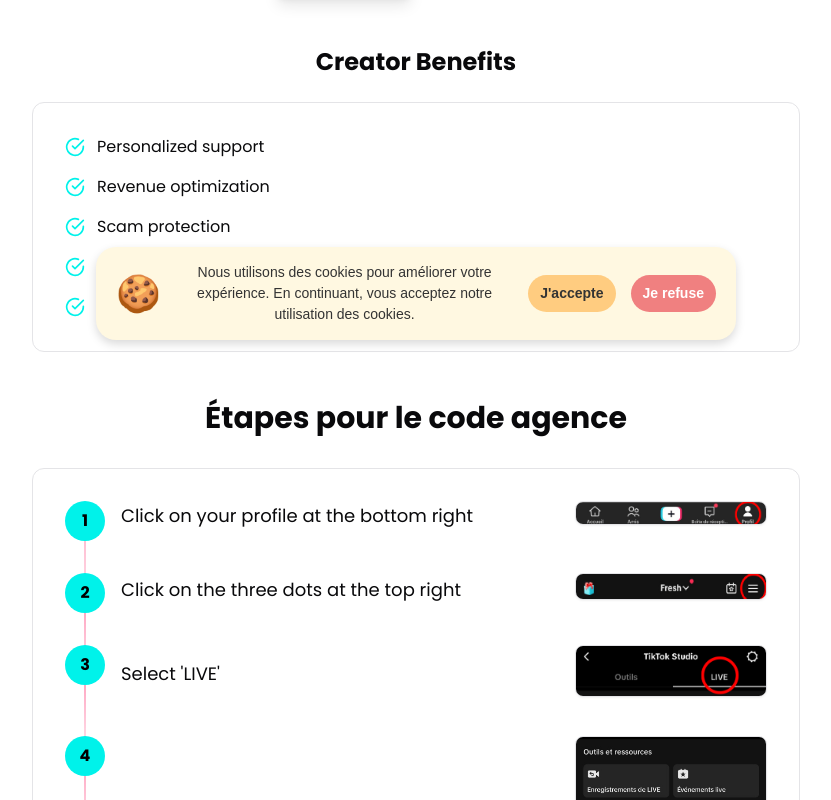
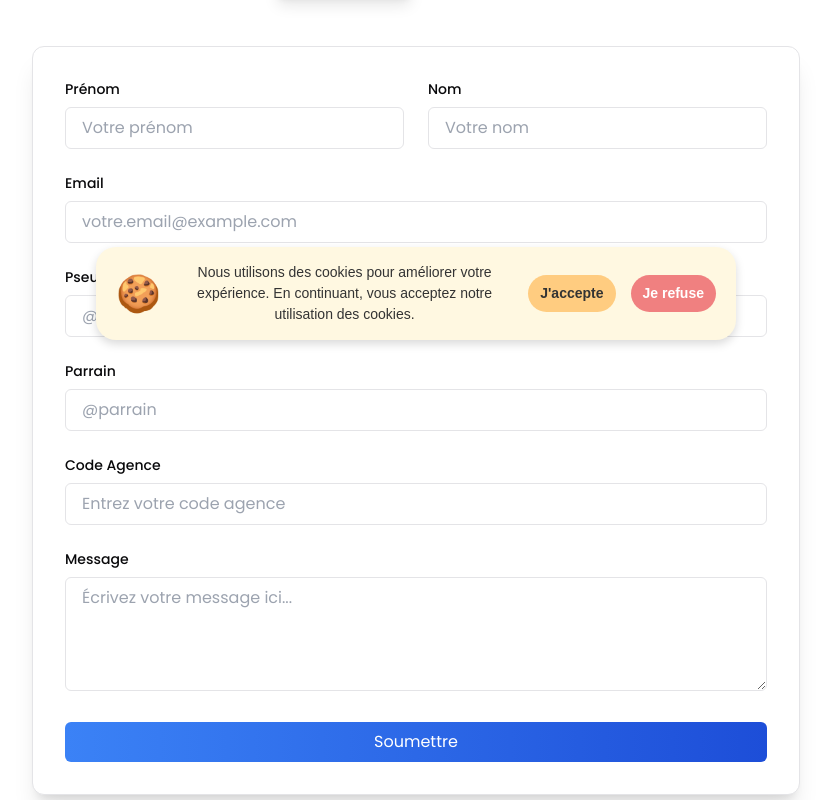
Before and after one commit to Blamxis/freshagency, a React (Vite) app: page /join in a window 1280 px wide. Shown: the part 440-1240 px from the top of the page, without its empty margins (224-1055 px from the left). Built offline with nearby package versions, Linux system fonts and the light colour scheme.

Commit message:
update file

```diff
--- a/src/App.tsx
+++ b/src/App.tsx
@@ -23,7 +23,7 @@ function App() {
           <div className="min-h-screen flex flex-col bg-background text-foreground transition-colors duration-300">
             <Helmet>
               <meta charSet="utf-8" />
-              <title>FreshAgency - Top TikTok Creator Management</title>
+              <title>FreshAgency</title>
               <meta
                 name="description"
                 content="FreshAgency est une agence de gestion de créateurs TikTok spécialisée dans le gaming et le live streaming."
--- a/src/pages/Home.tsx
+++ b/src/pages/Home.tsx
@@ -89,7 +89,7 @@ const Home = () => {
       name: 'Fresh Spam',
       tiktok: '@fresh_spam',
       tiktokUrl: 'https://www.tiktok.com/@fresh_spam?lang=fr',
-      image: './images/freshpp.jpeg',
+      image: './images/freshpp.webp',
       description: t('home.certifiedStreamers.freshSpam.description'),
       games: ['Minecraft', 'Live Interactif'],
       certified: true
@@ -98,7 +98,7 @@ const Home = () => {
       name: 'Blyk',
       tiktok: '@blyk0_0',
       tiktokUrl: 'https://www.tiktok.com/@blyk0_0?lang=fr',
-      image: './images/blykpp.jpeg',
+      image: './images/blykpp.webp',
       description: t('home.certifiedStreamers.blyk0.description'),
       games: ['Minecraft', 'GTA V', 'Fortnite', 'Live Interactif'],
       certified: true
--- a/src/pages/JoinUs.tsx
+++ b/src/pages/JoinUs.tsx
@@ -1,25 +1,34 @@
-import React, { useState } from "react";
+import React, { useState, useRef, useEffect } from "react";
 import { CheckCircle } from "lucide-react";
 import { useTranslation } from "react-i18next";
-import { joinFormSchema } from "../utils/validation";
-import ImageModal from '../components/ImageModal';
+import { z } from "zod";
+
+// Validation Schema
+const joinFormSchema = z.object({
+  firstName: z.string().min(2).max(50),
+  lastName: z.string().min(2).max(50),
+  email: z.string().email(),
+  tiktok: z.string().optional(),
+  agencyCode: z.string().optional(),
+  referral: z.string().optional(),
+  investissement: z.string().optional(),
+  message: z.string().min(10).max(1000),
+  formType: z.enum(["creator", "brand"]),
+});
 
 const JoinUs = () => {
   const { t } = useTranslation();
   const [formType, setFormType] = useState<"creator" | "brand">("creator");
   const [isSubmitted, setIsSubmitted] = useState(false);
   const [isSubmitting, setIsSubmitting] = useState(false);
-  const [selectedImage, setSelectedImage] = useState<string | null>(null);
+  const formRef = useRef<HTMLFormElement>(null);
 
-  const creatorBenefits = t("join.benefits.creator.items", {
-    returnObjects: true,
-  }) as string[];
-  const brandBenefits = t("join.benefits.brand.items", {
-    returnObjects: true,
-  }) as string[];
-  const agencySteps = t("join.agencyCode.steps", {
-    returnObjects: true,
-  }) as string[];
+  useEffect(() => {
+    if (isSubmitted) {
+      const timer = setTimeout(() => setIsSubmitted(false), 3000); // Hide after 3 seconds
+      return () => clearTimeout(timer); // Cleanup the timer
+    }
+  }, [isSubmitted]);
 
   const handleSubmit = async (e: React.FormEvent<HTMLFormElement>) => {
     e.preventDefault();
@@ -27,6 +36,7 @@ const JoinUs = () => {
 
     const formData = new FormData(e.currentTarget);
     const data = Object.fromEntries(formData.entries());
+    data.formType = formType;
 
     try {
       const validatedData = joinFormSchema.parse(data);
@@ -41,8 +51,9 @@ const JoinUs = () => {
           },
           body: JSON.stringify({
             ...validatedData,
-            formType,
-            _subject: `Nouvelle candidature - ${formType === "creator" ? "Créateur" : "Marque"}`,
+            _subject: `Nouvelle candidature - ${
+              formType === "creator" ? "Créateur" : "Marque"
+            }`,
             _template: "table",
           }),
         }
@@ -50,10 +61,14 @@ const JoinUs = () => {
 
       if (response.ok) {
         setIsSubmitted(true);
-        e.currentTarget.reset();
+        if (formRef.current) {
+          formRef.current.reset(); // Reset form fields
+        }
+      } else {
+        console.error("Erreur côté serveur :", await response.text());
       }
     } catch (error) {
-      console.error("Erreur de validation:", error);
+      console.error("Erreur de validation :", error);
     } finally {
       setIsSubmitting(false);
     }
@@ -81,7 +96,8 @@ const JoinUs = () => {
           <div className="max-w-3xl mx-auto">
             <div className="flex justify-center space-x-4 mb-12">
               <button
-                className={`px-8 py-3 rounded-md font-medium transition-all duration-300 ${formType === "creator"
+                className={`px-8 py-3 rounded-md font-medium transition-all duration-300 ${
+                  formType === "creator"
                     ? "bg-gradient-to-r from-blue-500 to-blue-700 text-white shadow-lg"
                     : "bg-card text-foreground hover:bg-blue-500"
                 } border border-border`}
@@ -90,7 +106,8 @@ const JoinUs = () => {
                 Créateur
               </button>
               <button
-                className={`px-8 py-3 rounded-md font-medium transition-all duration-300 ${formType === "brand"
+                className={`px-8 py-3 rounded-md font-medium transition-all duration-300 ${
+                  formType === "brand"
                     ? "bg-gradient-to-r from-blue-500 to-blue-700 text-white shadow-lg"
                     : "bg-card text-foreground hover:bg-blue-500"
                 } border border-border`}
@@ -100,98 +117,9 @@ const JoinUs = () => {
               </button>
             </div>
 
-            {/* Benefits Section */}
-            <div className="mb-12">
-              <h2 className="text-2xl font-bold text-foreground mb-6 text-center">
-                {t(`join.benefits.${formType}.title`)}
-              </h2>
-              <div className="bg-card rounded-xl p-8 border border-border">
-                <ul className="space-y-4">
-                  {(formType === "creator"
-                    ? creatorBenefits
-                    : brandBenefits
-                  ).map((benefit, index) => (
-                    <li key={index} className="flex items-center">
-                      <CheckCircle className="h-5 w-5 text-tiktok-blue mr-3 flex-shrink-0" />
-                      <span className="text-foreground">{benefit}</span>
-                    </li>
-                  ))}
-                </ul>
-              </div>
-            </div>
-
-            {/* Agency Code Steps */}
-            {formType === "creator" && (
-              <div className="mb-12">
-                <div className="max-w-3xl mx-auto">
-                  <h2 className="text-3xl font-bold text-center mb-8">
-                    Étapes pour le code agence
-                  </h2>
-                  <div className="bg-card rounded-xl p-8 border border-border">
-                    <div className="space-y-8">
-                      {agencySteps.map((step, index) => (
-                        <div
-                          key={index}
-                          className="flex flex-col sm:flex-row items-start gap-6 relative"
-                        >
-                          <div className="flex items-center sm:items-start gap-4 w-full">
-                            <div className="relative flex flex-col items-center">
-                              <div className="w-10 h-10 bg-gradient-to-r from-tiktok-blue to-tiktok-blue text-black rounded-full flex items-center justify-center font-bold z-10">
-                                {index + 1}
-                              </div>
-                              {index !== agencySteps.length - 1 && (
-                                <div className="absolute top-10 left-1/2 w-px h-24 sm:h-32 bg-gradient-to-b from-tiktok-red/50 to-transparent -translate-x-1/2" />
-                              )}
-                            </div>
-
-                            {/* Step Content */}
-                            <div className="flex-1 min-w-0">
-                              <div className="flex flex-col sm:flex-row items-start sm:items-center gap-4">
-                                <p className="text-foreground text-lg flex-1">
-                                  {step}
-                                </p>
-                                <div className="w-full sm:w-48 h-auto flex-shrink-0">
-                                  <button
-                                    onClick={() =>
-                                      setSelectedImage(
-                                        `/images/step${index + 1}.png`
-                                      )
-                                    }
-                                    className="w-full group relative"
-                                  >
-                                    <img
-                                      src={`/images/step${index + 1}.png`}
-                                      alt={`Étape ${index + 1}`}
-                                      className="w-full rounded-lg border border-border shadow-sm group-hover:border-tiktok-red/50 transition-colors"
-                                      loading="lazy"
-                                    />
-                                    <div className="absolute inset-0 bg-black/0 group-hover:bg-black/10 rounded-lg transition-colors flex items-center justify-center">
-                                      <span className="text-white opacity-0 group-hover:opacity-100 transition-opacity">
-                                        Agrandir
-                                      </span>
-                                    </div>
-                                  </button>
-                                </div>
-                              </div>
-                            </div>
-                          </div>
-                        </div>
-                      ))}
-                    </div>
-                  </div>
-                </div>
-              </div>
-            )}
-
-            {/* Image Modal */}
-            <ImageModal
-              isOpen={!!selectedImage}
-              imageUrl={selectedImage || ""}
-              onClose={() => setSelectedImage(null)}
-            />
-
             {/* Application Form */}
             <form
+              ref={formRef}
               onSubmit={handleSubmit}
               className="bg-card shadow-xl rounded-xl p-8 border border-border"
             >
@@ -259,47 +187,47 @@ const JoinUs = () => {
                   <>
                     <div>
                       <label
-                        htmlFor="pseudoTikTok"
+                        htmlFor="tiktok"
                         className="block text-sm font-medium text-foreground mb-2"
                       >
                         Pseudo TikTok
                       </label>
                       <input
                         type="text"
-                        id="pseudoTikTok"
-                        name="pseudoTikTok"
-                        placeholder="Votre pseudo TikTok"
+                        id="tiktok"
+                        name="tiktok"
+                        placeholder="@votre_compte"
                         className="w-full px-4 py-2 border border-border rounded-md focus:outline-none focus:ring focus:ring-blue-400 text-black"
                         required
                       />
                     </div>
                     <div>
                       <label
-                        htmlFor="parrain"
+                        htmlFor="referral"
                         className="block text-sm font-medium text-foreground mb-2"
                       >
                         Parrain
                       </label>
                       <input
                         type="text"
-                        id="parrain"
-                        name="parrain"
-                        placeholder="Pseudo de votre parrain"
+                        id="referral"
+                        name="referral"
+                        placeholder="@parrain"
                         className="w-full px-4 py-2 border border-border rounded-md focus:outline-none focus:ring focus:ring-blue-400 text-black"
                         required
                       />
                     </div>
                     <div>
                       <label
-                        htmlFor="codeAgence"
+                        htmlFor="agencyCode"
                         className="block text-sm font-medium text-foreground mb-2"
                       >
                         Code Agence
                       </label>
                       <input
                         type="text"
-                        id="codeAgence"
-                        name="codeAgence"
+                        id="agencyCode"
+                        name="agencyCode"
                         placeholder="Entrez votre code agence"
                         className="w-full px-4 py-2 border border-border rounded-md focus:outline-none focus:ring focus:ring-blue-400 text-black"
                         required
```
Lines whose indentation alone changed are shown as unchanged.
